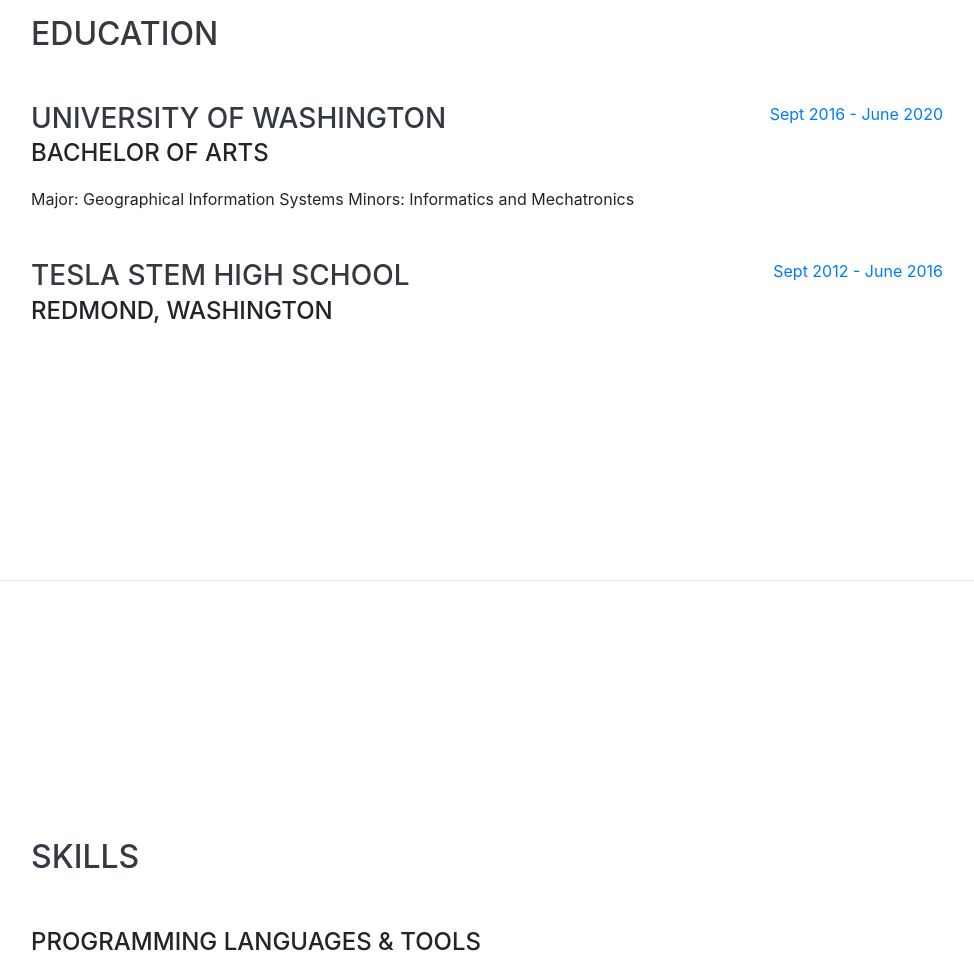
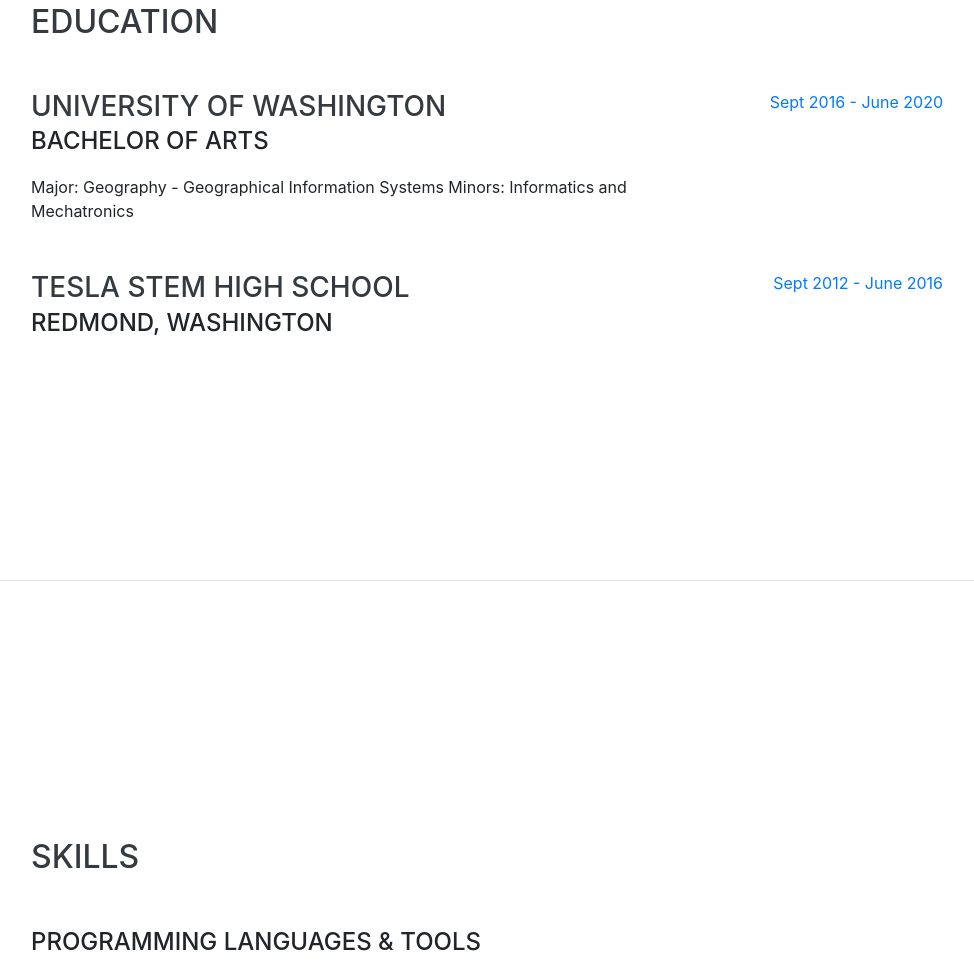
Before and after one commit to Sindhooja-Mullapudi/Sindhooja-Mullapudi.github.io, a website with bundled scripts: page index.html in a window 1280 px wide. Shown: the part 1822-2797 px from the top of the page, without its empty margins (289-1263 px from the left). Built offline with nearby package versions, Linux system fonts and the light colour scheme; a web font is replaced by a local one.

Commit message:
Update index.html

```diff
--- a/index.html
+++ b/index.html
@@ -129,7 +129,7 @@
           <div class="resume-content">
             <h3 class="mb-0">University of Washington</h3>
             <div class="subheading mb-3">Bachelor of Arts</div>
-            <div>Major: Geographical Information Systems Minors: Informatics and Mechatronics</div>
+            <div>Major: Geography - Geographical Information Systems Minors: Informatics and Mechatronics</div>
           </div>
           <div class="resume-date text-md-right">
             <span class="text-primary">Sept 2016 - June 2020</span>
```
